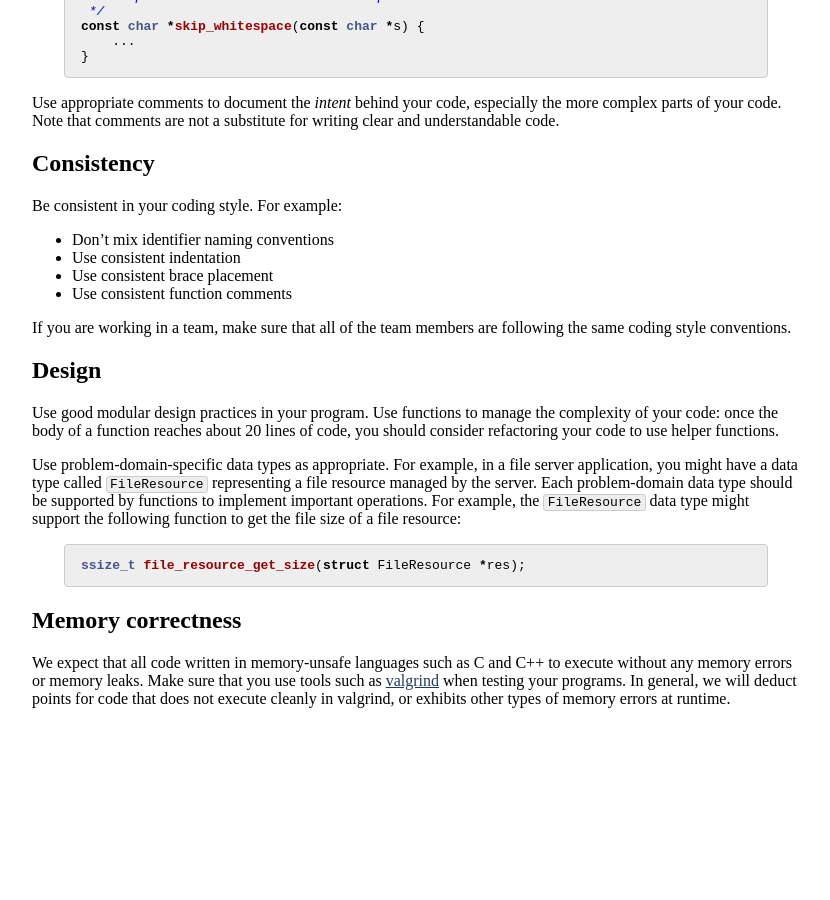
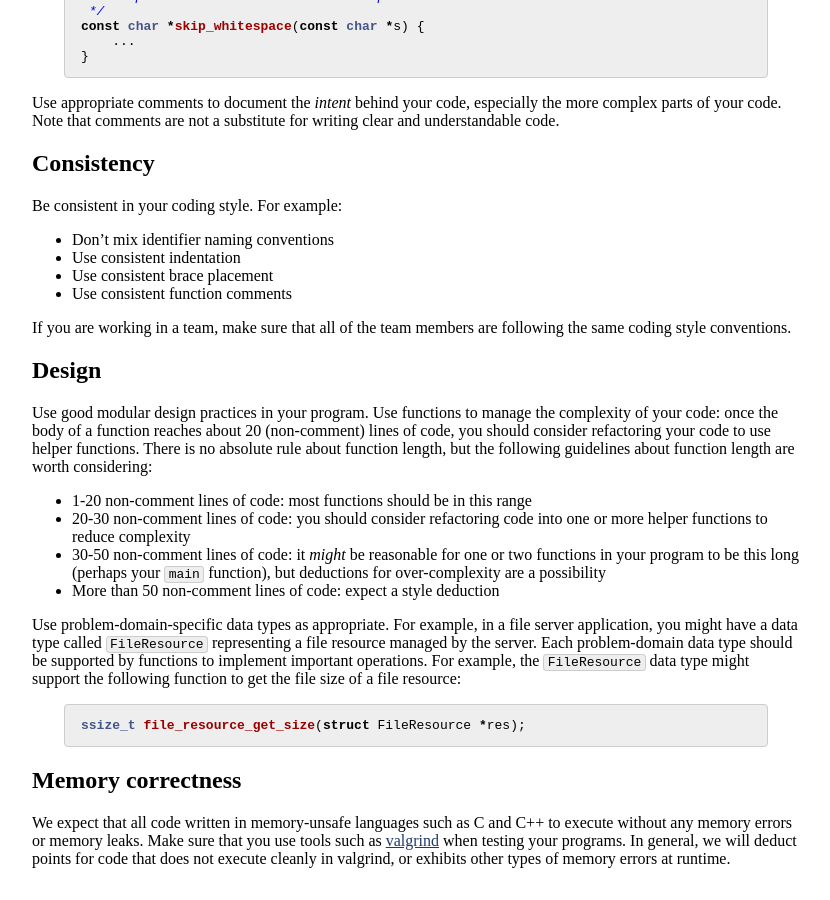
Before and after one commit to jhucsf/spring2021, a Jekyll site: the page built from assign/style.md, in a window 1280 px wide and 900 px high, scrolled down 1821 px. Shown: the whole window, without its empty margins (224-1054 px from the left). Built offline with Jekyll 4.4.1, drawn with Linux system fonts in a browser that asks for light colours; before the commit the page ends 2561 px from its top, so only the background shows below that.

Commit message:
more explicit guidelines about function length

````diff
--- a/assign/style.md
+++ b/assign/style.md
@@ -3,21 +3,29 @@ layout: default
 title: "CSF coding style guidelines"
 ---
 
-This document is intended to help you meet the design and coding style expectations for programs you submit for CSF.
+This document is intended to help you meet the design and coding style
+expectations for programs you submit for CSF.
 
-These guidelines are somewhat specific to C programs.  If the assignment specifications allow you to use other languages (such as Python), then we expect you to follow standard good coding style practices for the language you're using.
+These guidelines are somewhat specific to C programs.  If the assignment
+specifications allow you to use other languages (such as Python), then
+we expect you to follow standard good coding style practices for the
+language you're using.
 
 ## Identifier naming
 
 Choose good identifier names for your variables, functions, data types, etc.
 
-Variable names should indicate the meaning/purpose of the information stored in the variable.
+Variable names should indicate the meaning/purpose of the information
+stored in the variable.
 
 Function names should concisely describe the purpose of the function.
 
-Data type names should name the problem domain entity that an instance of the data type refers to.
+Data type names should name the problem domain entity that an instance
+of the data type refers to.
 
-Identifiers consisting of multiple words can be "traditional style" (lower-case, words separated by underscores) or "camel case" (words except first are capitalized.)  Traditional:
+Identifiers consisting of multiple words can be "traditional style"
+(lower-case, words separated by underscores) or "camel case" (words
+except first are capitalized.)  Traditional:
 
 ```c
 int cache_size;
@@ -33,9 +41,14 @@ float velocityMetersPerSec;
 
 ## Indentation
 
-Your program should use indentation levels to indicate the nesting level of nested blocks.  Each increase in nesting should increase the indentation by one level.  One indentation level should be between 2 and 8 spaces (inclusive).  Four spaces per indent is recommended, but not required.
+Your program should use indentation levels to indicate the nesting
+level of nested blocks.  Each increase in nesting should increase the
+indentation by one level.  One indentation level should be between 2
+and 8 spaces (inclusive).  Four spaces per indent is recommended, but
+not required.
 
-You should either use exclusively spaces or exclusively tabs for indentation.  **Do not mix spaces and tabs.**
+You should either use exclusively spaces or exclusively tabs for
+indentation.  **Do not mix spaces and tabs.**
 
 ## Brace placement
 
@@ -69,7 +82,9 @@ int main(void)
 
 ## Comments
 
-Each source file (header and implementation) should have a header comment describing the purpose of the file, the assignment name, your name, and your email.  Example:
+Each source file (header and implementation) should have a header comment
+describing the purpose of the file, the assignment name, your name,
+and your email.  Example:
 
 ```c
 /*
@@ -80,7 +95,8 @@ Each source file (header and implementation) should have a header comment descri
  */
 ```
 
-Each function should have a comment describing the purpose and operation of the function, its parameters, and its return value (if any).  Example:
+Each function should have a comment describing the purpose and operation
+of the function, its parameters, and its return value (if any).  Example:
 
 ```c
 /*
@@ -100,7 +116,9 @@ const char *skip_whitespace(const char *s) {
 }
 ```
 
-Use appropriate comments to document the *intent* behind your code, especially the more complex parts of your code.  Note that comments are not a substitute for writing clear and understandable code.
+Use appropriate comments to document the *intent* behind your code,
+especially the more complex parts of your code.  Note that comments are
+not a substitute for writing clear and understandable code.
 
 ## Consistency
 
@@ -111,13 +129,31 @@ Be consistent in your coding style.  For example:
 * Use consistent brace placement
 * Use consistent function comments
 
-If you are working in a team, make sure that all of the team members are following the same coding style conventions.
+If you are working in a team, make sure that all of the team members
+are following the same coding style conventions.
 
 ## Design
 
-Use good modular design practices in your program.  Use functions to manage the complexity of your code: once the body of a function reaches about 20 lines of code, you should consider refactoring your code to use helper functions.
+Use good modular design practices in your program.  Use functions to
+manage the complexity of your code: once the body of a function reaches
+about 20 (non-comment) lines of code, you should consider refactoring your code to
+use helper functions.  There is no absolute rule about function length,
+but the following guidelines about function length are worth considering:
 
-Use problem-domain-specific data types as appropriate.  For example, in a file server application, you might have a data type called `FileResource` representing a file resource managed by the server.  Each problem-domain data type should be supported by functions to implement important operations.  For example, the `FileResource` data type might support the following function to get the file size of a file resource:
+* 1-20 non-comment lines of code: most functions should be in this range
+* 20-30 non-comment lines of code: you should consider refactoring
+  code into one or more helper functions to reduce complexity
+* 30-50 non-comment lines of code: it *might* be reasonable for one or two
+  functions in your program to be this long (perhaps your `main` function),
+  but deductions for over-complexity are a possibility
+* More than 50 non-comment lines of code: expect a style deduction
+
+Use problem-domain-specific data types as appropriate.  For example, in a
+file server application, you might have a data type called `FileResource`
+representing a file resource managed by the server.  Each problem-domain
+data type should be supported by functions to implement important
+operations.  For example, the `FileResource` data type might support
+the following function to get the file size of a file resource:
 
 ```c
 ssize_t file_resource_get_size(struct FileResource *res);
@@ -125,4 +161,9 @@ ssize_t file_resource_get_size(struct FileResource *res);
 
 ## Memory correctness
 
-We expect that all code written in memory-unsafe languages such as C and C++ to execute without any memory errors or memory leaks.  Make sure that you use tools such as [valgrind](https://valgrind.org/) when testing your programs.  In general, we will deduct points for code that does not execute cleanly in valgrind, or exhibits other types of memory errors at runtime.
+We expect that all code written in memory-unsafe languages such as C
+and C++ to execute without any memory errors or memory leaks.  Make sure
+that you use tools such as [valgrind](https://valgrind.org/) when testing
+your programs.  In general, we will deduct points for code that does not
+execute cleanly in valgrind, or exhibits other types of memory errors
+at runtime.
````
Also changed, not shown: index.md (+1 -0 lines).
